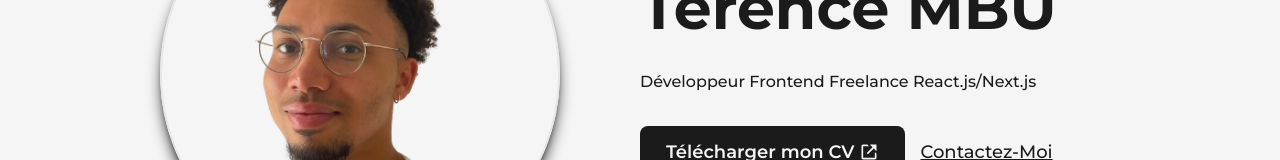
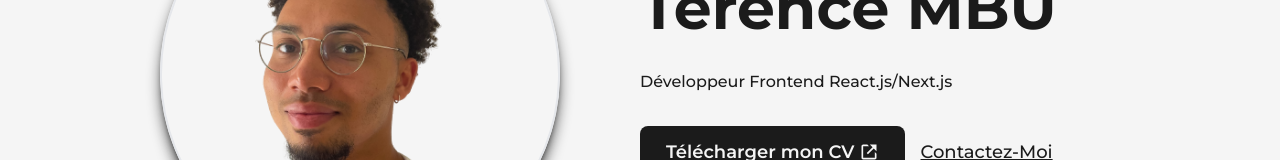
Before and after one commit to te-mbu/portfolio, a Next.js app: page / in a window 1280 px wide. Shown: the part 428-588 px from the top of the page. Built offline with nearby package versions, Linux system fonts and the light colour scheme.

Commit message:
homepage updated

```diff
--- a/components/Home.js
+++ b/components/Home.js
@@ -27,7 +27,7 @@ const Home = () => {
               className="!text-6xl !text-left xl:!text-5xl lg:!text-center lg:!text-6xl md:!text-5xl sm:!text3xl"
             />
             <p className="my-6 text-md font-medium md:text-md sm:text-sm md:my-8">
-              Développeur Frontend Freelance React.js/Next.js
+              Développeur Frontend React.js/Next.js
             </p>
 
             <div className="flex items-center self-start mt-2 lg:self-center sm:mb-16">
```
